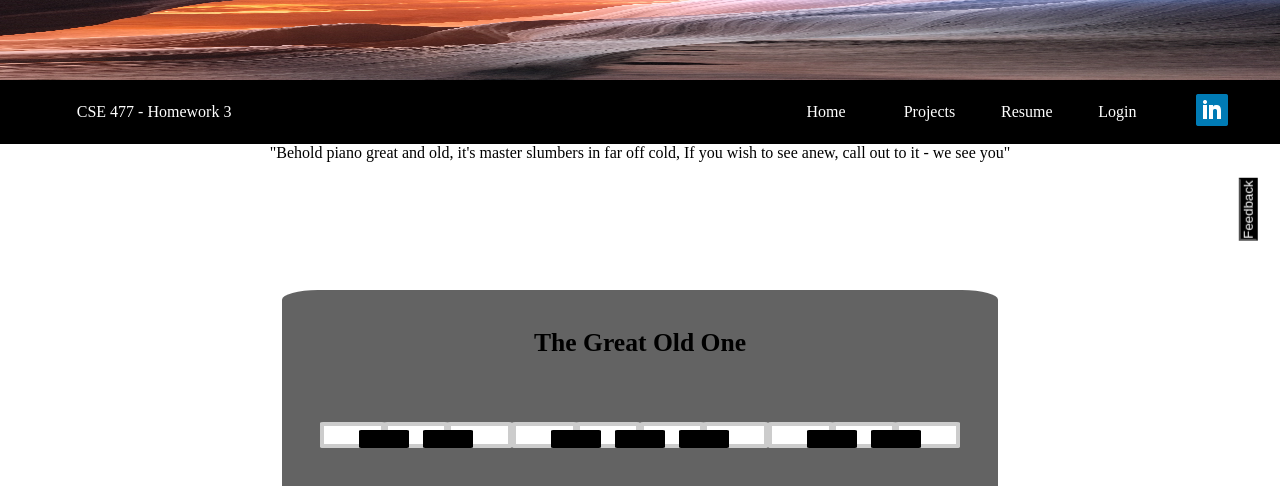
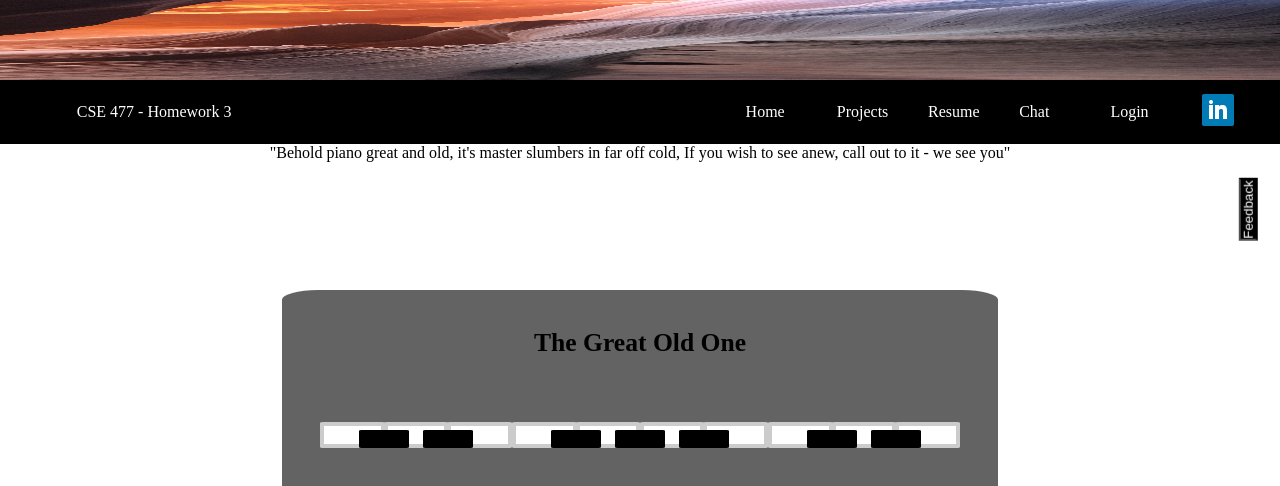
Before and after one commit to np-2001/Project-Management-Tool, a Flask app: page /piano in a window 1280 px wide. Shown: the top 486 px of the page. Run offline with Flask 3, Linux system fonts and the light colour scheme.

Commit message:
Homework 3 code

```diff
--- a/homework/Homework-3/flask_app/routes.py
+++ b/homework/Homework-3/flask_app/routes.py
@@ -57,16 +57,14 @@ def chat():
 
 @socketio.on('joined', namespace='/chat')
 def joined(message):
-	join_room('main')
-	user = getUser()
-	roles = db.query(query="SELECT role FROM `users` WHERE email = %s",parameters=[user])[0]
-	print(roles)
-	if (roles['role'] == 'owner'):
-		emit('status', {'msg': getUser() + ' has entered the room.', 'style': 'width: 100%;color:blue;text-align: right'}, room='main')
-	else:
-		emit('status', {'msg': getUser() + ' has entered the room.', 'style': 'width: 100%;color:grey;text-align: left'}, room='main')
+    join_room('main')
+    emit('status', {'msg': getUser() + ' has entered the room.', 'style': 'width: 100%;color:blue;text-align: right'}, room='main')
 
 
+
+# @socketio.on('messaged', namespace='/chat')
+# def messaged(message):
+# 	pass
 #######################################################################################
 # OTHER
 @app.route('/')
--- a/homework/Homework-3/flask_app/templates/shared/layout.html
+++ b/homework/Homework-3/flask_app/templates/shared/layout.html
@@ -46,6 +46,8 @@
           <li class="navitems" id="home"><a class="link-style link-structure" href="/home">Home</a></li>
           <li class="navitems" id="project"><a class="link-style link-structure" href="/projects">Projects</a></li>
           <li class="navitems" id="resume"><a class="link-style link-structure" href="/resume">Resume</a></li>
+          <li class="navitems" id="chat"><a class="link-style link-structure" href="/chat">Chat</a></li>
+
           {% if user == 'Unknown' %}
           <li class="navitems"><a class="link-style link-structure" href="/login">Login</a></li>
           {% else %}
@@ -66,6 +68,7 @@
                   <li class="menuitem"><a class="link-style link-structure" href="/home">Home</a></li>
                   <li class="menuitem"><a class="link-style link-structure" href="/projects">Projects</a></li>
                   <li class="menuitem"><a class="link-style link-structure" href="/resume">Resume</a></li>
+                  <li class="menuitem"><a class="link-style link-structure" href="/chat">Chat</a></li>
                   <li class="menuitem"> <a class="link-style link-structure" href="https://www.linkedin.com/in/nitin-polavarapu/">LinkedIn</a> </li>
               </ul>
 
@@ -99,6 +102,8 @@
     <script src="{{ url_for('static', filename='main/js/navbar.js') }}" defer></script>
     <script src="{{ url_for('static', filename='main/js/feedback.js') }}" defer></script>
     <script src="{{ url_for('static', filename='piano/js/piano.js') }}" defer></script>
+    <script src="{{ url_for('static', filename='main/js/chat.js') }}" defer></script>
+
 </body>
 
 </html>
```
Also changed, not shown: homework/Homework-3/flask_app/templates/chat.html (+5 -2 lines), 5 other files.
